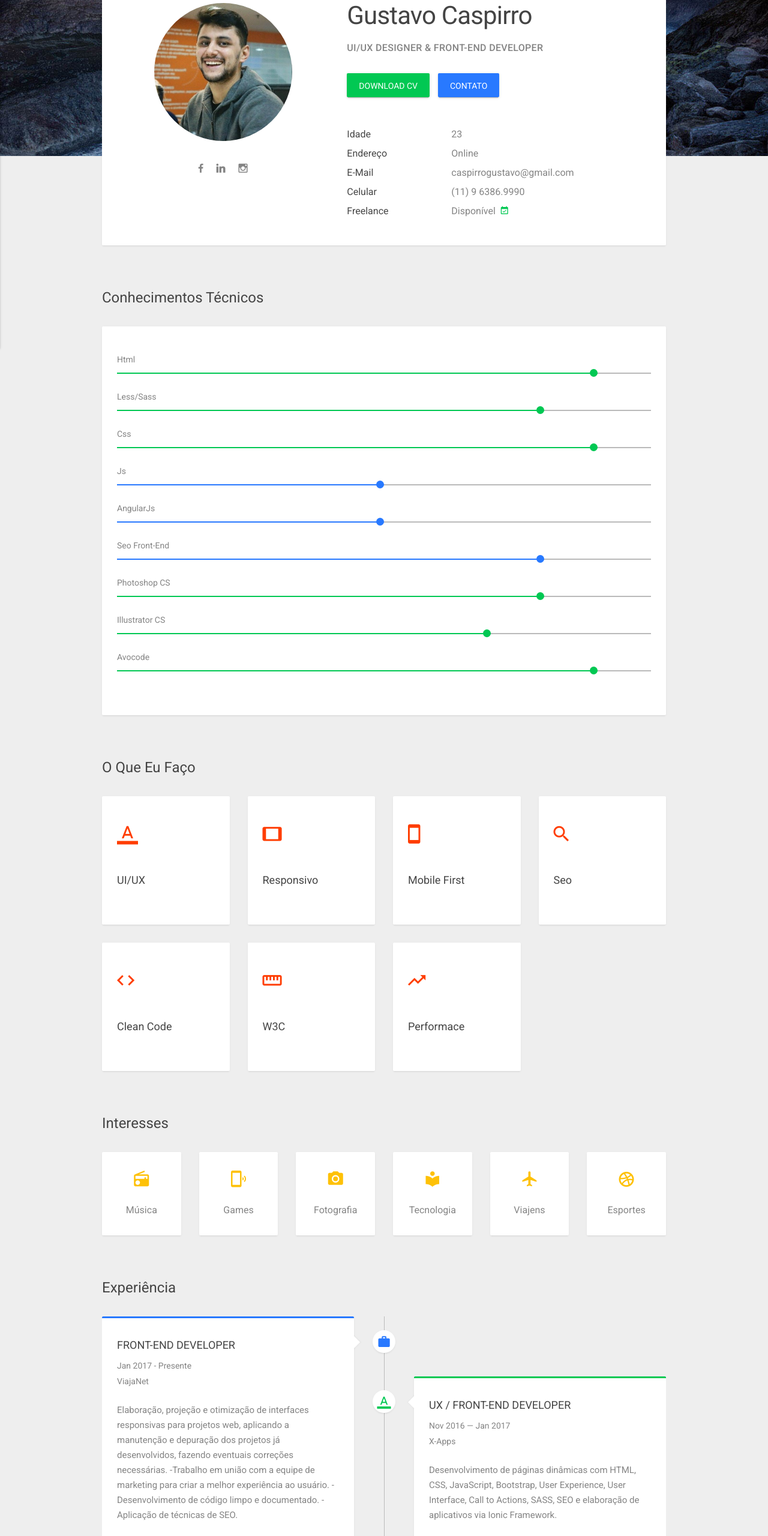
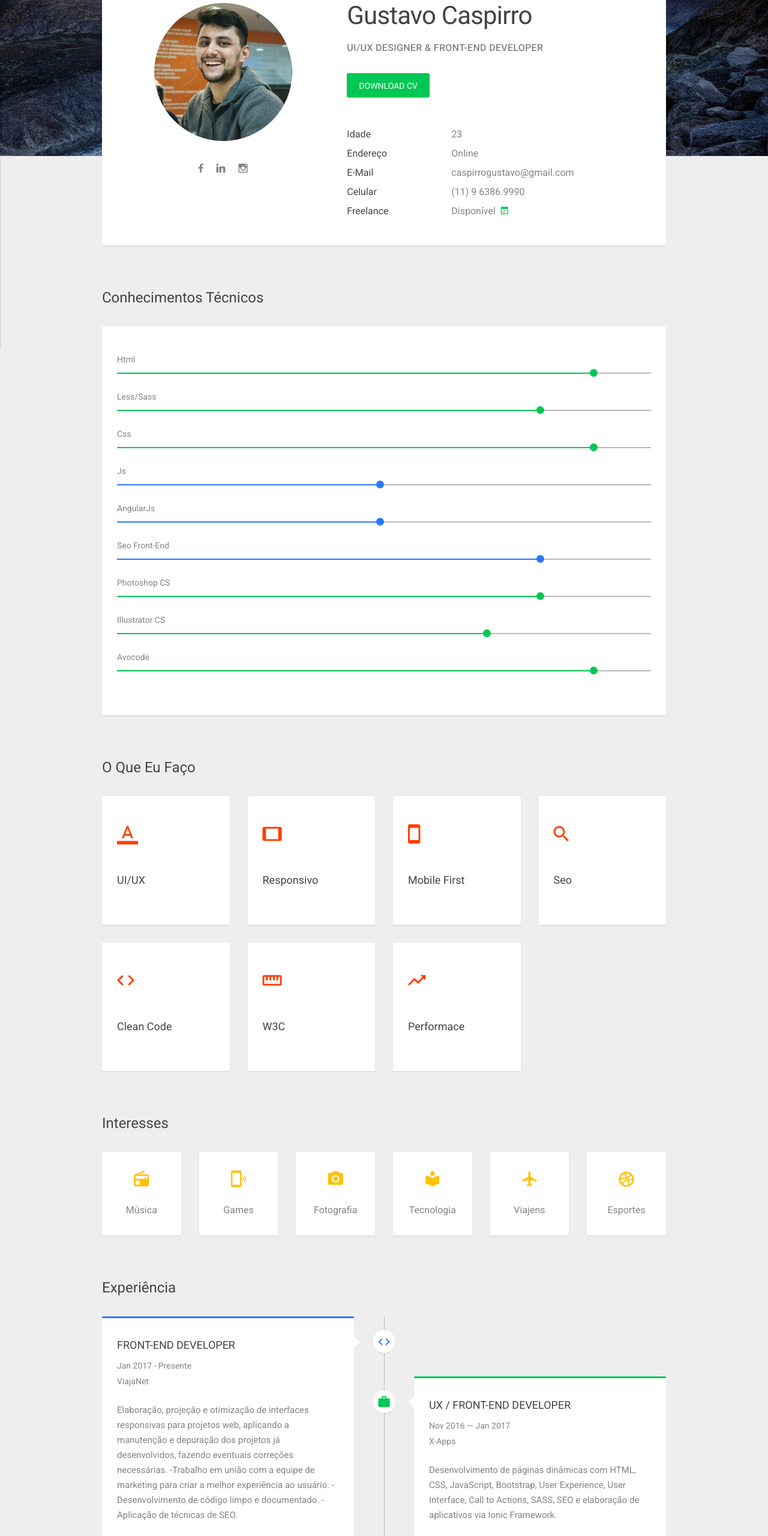
Before and after one commit to GustavoCaspirro/gustavocaspirro.github.io, a plain HTML site: page index.html in a window 1280 px wide. Shown: the part 220-2780 px from the top of the page at 60% size. Drawn offline with Linux system fonts and the light colour scheme; some packages are replaced by stand-ins of ours.

Commit message:
my resume part2

```diff
--- a/index.html
+++ b/index.html
@@ -192,7 +192,6 @@
 													<h5 class="mt-20 font-grey">UI/UX Designer & Front-End Developer</h5>
 													<div class="mt-30">
 														<a id="download_cv" class="mdl-button mdl-js-button mdl-button--raised mdl-js-ripple-effect  bg-green font-white mr-10" href="pdf/Curriculo-Gustavo-de-Paula-Caspirro.pdf" target="_blank">download cv</a>
-														<a class="mdl-button mdl-js-button mdl-button--raised mdl-js-ripple-effect bg-blue font-white" href="#contact_sec" data-scroll>Contato</a>
 													</div>
 												</div>
 												<ul class="profile-wrap mt-50">
@@ -443,7 +442,7 @@
 								<ul class="timeline">
 									<li>
 										<div class="timeline-badge">
-											<i class="zmdi zmdi-case font-blue"></i>
+											<i class="zmdi zmdi-code font-blue"></i>
 										</div>
 										<div class="timeline-panel mdl-card mdl-shadow--2dp pt-30 pb-30 border-top-blue">
 											<div class="timeline-heading">
@@ -464,7 +463,7 @@
 
 									<li class="timeline-inverted">
 										<div class="timeline-badge">
-											<i class="zmdi zmdi-format-color-text font-green"></i>
+											<i class="zmdi zmdi-case font-green"></i>
 										</div>
 										<div class="timeline-panel mdl-card mdl-shadow--2dp  pt-30 pb-30 border-top-green">
 											<div class="timeline-heading">
@@ -480,7 +479,7 @@
 
 									<li>
 										<div class="timeline-badge">
-											<i class="zmdi zmdi-city-alt font-yellow"></i>
+											<i class="zmdi zmdi-format-color-text font-yellow"></i>
 										</div>
 										<div class="timeline-panel mdl-card mdl-shadow--2dp pt-30 pb-30 border-top-yellow">
 											<div class="timeline-heading">
```
